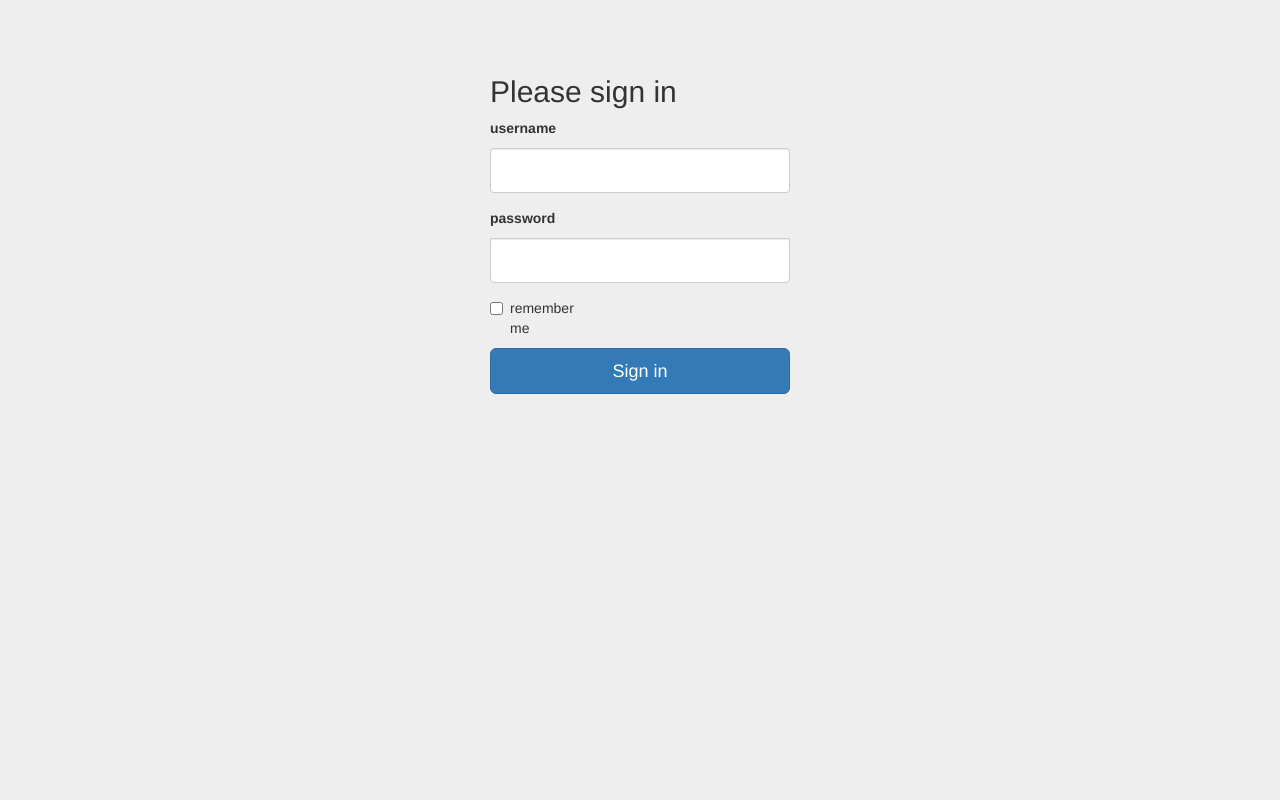
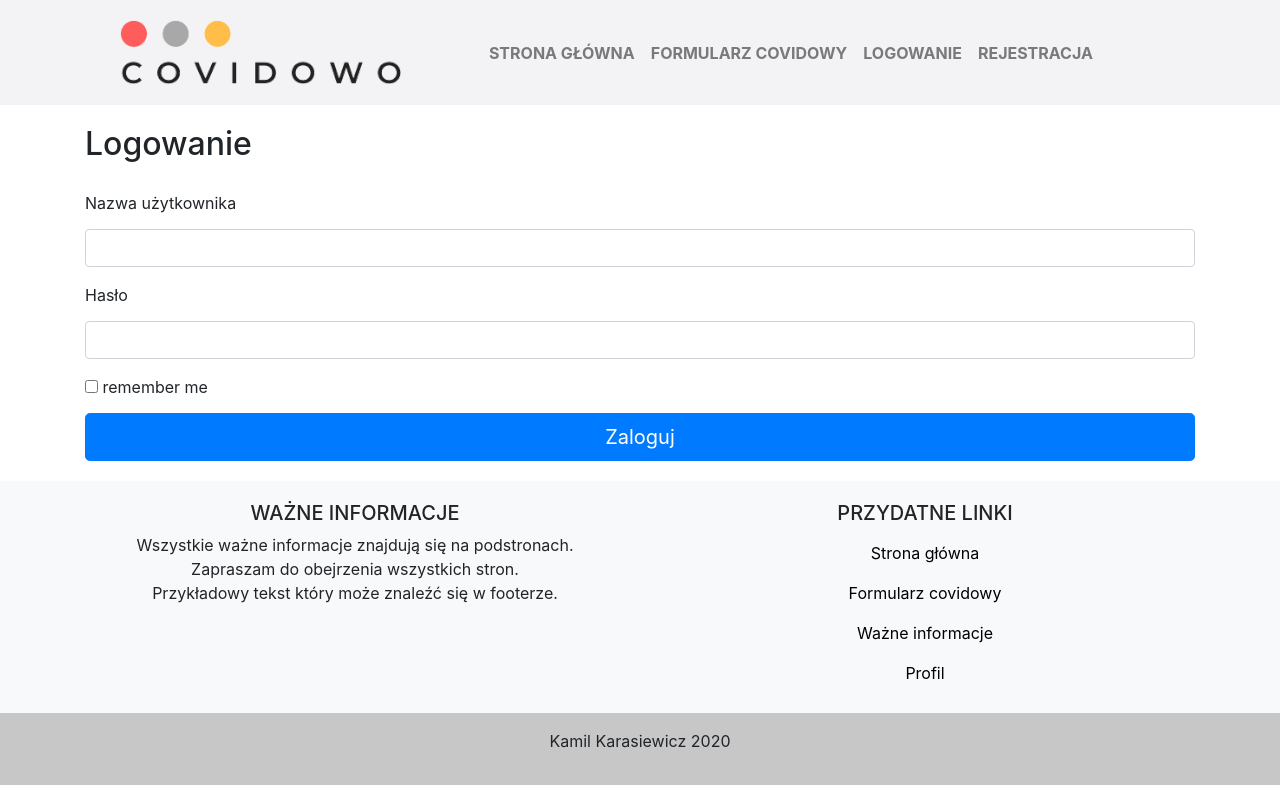
Before and after one commit to maxkonar/Python-projekt-zaliczeniowy, a Flask app: page /login in a window 1280 px wide. Run offline with Flask 2, Linux system fonts and the light colour scheme; some libraries are stand-ins or nearby versions.

Commit message:
Adding new forms and jquery

```diff
--- a/app.py
+++ b/app.py
@@ -1,4 +1,4 @@
-from flask import Flask, render_template, request, session, redirect
+from flask import Flask, render_template, request, session, redirect, flash, url_for
 from flask_bootstrap import Bootstrap
 from flask_wtf import FlaskForm
 from wtforms import StringField, PasswordField, BooleanField
@@ -65,7 +65,7 @@ def login():
                 login_user(user, remember=form.remember.data)
                 return redirect('dashboard')
 
-        return '<h1> Invalid username or password </h1>'
+        return render_template('login.html', form=form)
 
     return render_template('login.html', form=form)
 
@@ -79,14 +79,14 @@ def signup():
         new_user = User(username=form.username.data, email=form.email.data, password=hashed_password)
         db.session.add(new_user)
         db.session.commit()
-        return '<h1>' + form.username.data + ' ' + form.email.data + ' ' + form.password.data + '</h1>'
+        return redirect(url_for('login'))
 
     return render_template('signup.html', form=form)
 
 @app.route('/dashboard')
 @login_required
 def dashboard():
-    return render_template('dashboard.html', name = current_user.username)
+    return render_template('dashboard.html', name=current_user.username)
 
 
 @app.route('/logout')
--- a/static/js/custom.js
+++ b/static/js/custom.js
@@ -6,3 +6,15 @@ function myFunction() {
     x.style.display = "block";
   }
 }
+
+jQuery( document ).ready(function($){
+    if($('label[for=username]').length){
+        $('label[for=username]').text('Nazwa użytkownika');
+    }
+    if($('label[for=email]').length){
+        $('label[for=email]').text('Adres Email');
+    }
+    if($('label[for=password]').length){
+        $('label[for=password]').text('Hasło');
+    }
+});
--- a/static/styles/signin.css
+++ /dev/null
@@ -1,52 +0,0 @@
-body {
-  padding-top: 40px;
-  padding-bottom: 40px;
-  background-color: #eee;
-}
-
-.form-signin {
-  max-width: 330px;
-  padding: 15px;
-  margin: 0 auto;
-}
-
-.form-signin label {
-    position: unset;
-    overflow: unset;
-    height: 25px;
-    width: 100px;
-}
-
-.form-signin input {
-    margin-bottom: 15px;
-}
-
-.form-signin .form-signin-heading,
-.form-signin .checkbox {
-  margin-bottom: 10px;
-}
-.form-signin .checkbox {
-  font-weight: normal;
-}
-.form-signin .form-control {
-  position: relative;
-  height: auto;
-  -webkit-box-sizing: border-box;
-     -moz-box-sizing: border-box;
-          box-sizing: border-box;
-  padding: 10px;
-  font-size: 16px;
-}
-.form-signin .form-control:focus {
-  z-index: 2;
-}
-.form-signin input[type="email"] {
-  margin-bottom: -1px;
-  border-bottom-right-radius: 0;
-  border-bottom-left-radius: 0;
-}
-.form-signin input[type="password"] {
-  margin-bottom: 10px;
-  border-top-left-radius: 0;
-  border-top-right-radius: 0;
-}
--- a/static/styles/style.css
+++ b/static/styles/style.css
@@ -6,3 +6,11 @@
     overflow-x: hidden;
     overflow-y: hidden;
 }
+
+.form-signin h2 {
+    padding: 20px 0px;
+}
+
+.form-signin button {
+    margin-bottom: 20px;
+}
--- a/templates/base.html
+++ b/templates/base.html
@@ -11,6 +11,7 @@
     <link rel="stylesheet" type="text/css"  href="{{url_for('static', filename='styles/mobile.css')}}">
     <link rel="stylesheet" href="https://cdnjs.cloudflare.com/ajax/libs/font-awesome/4.7.0/css/font-awesome.min.css">
     <link rel="icon" type="image/png" sizes="192x192" href="{{url_for('static', filename='images/favicon.jpg')}}">
+    <script src="https://ajax.googleapis.com/ajax/libs/jquery/3.5.1/jquery.min.js"></script>
 </head>
 
 <body>
@@ -59,7 +60,6 @@
       </div>
     </section>
   </header>
-
 
 <main class="main">
 {% block content %} {% endblock  %}
--- a/templates/dashboard.html
+++ b/templates/dashboard.html
@@ -1,7 +1,7 @@
 {% extends "bootstrap/base.html" %}
 
 {% block title %}
-Dashboard
+Panel użytkownika
 {% endblock %}
 
 {% block styles %}
@@ -19,7 +19,7 @@ Dashboard
             <span class="icon-bar"></span>
             <span class="icon-bar"></span>
           </button>
-          <a class="navbar-brand" href="#">Covidowo</a>
+          <a class="navbar-brand" href="/">Covidowo</a>
         </div>
         <div id="navbar" class="navbar-collapse collapse">
           <ul class="nav navbar-nav navbar-right">
--- a/templates/login.html
+++ b/templates/login.html
@@ -1,25 +1,20 @@
-{% extends "bootstrap/base.html" %}
+{% extends "base.html" %}
 {% import "bootstrap/wtf.html" as wtf %}
 
 {% block title %}
-Login
+Logowanie
 {% endblock %}
 
-{% block styles %}
-{{super()}}
-<link rel="stylesheet" href="{{url_for('.static', filename='styles/signin.css')}}">
-{% endblock %}
 
 {% block content %}
     <div class="container">
-
       <form class="form-signin" method="POST" action="/login">
-        <h2 class="form-signin-heading">Please sign in</h2>
+        <h2 class="form-signin-heading">Logowanie</h2>
         {{ form.hidden_tag()}}
         {{ wtf.form_field(form.username) }}
         {{ wtf.form_field(form.password) }}
         {{ wtf.form_field(form.remember) }}
-        <button class="btn btn-lg btn-primary btn-block" type="submit">Sign in</button>
+        <button class="btn btn-lg btn-primary btn-block" type="submit">Zaloguj</button>
       </form>
 
     </div> <!-- /container -->
```
Also changed, not shown: templates/signup.html (+2 -6 lines), database.sqlite3.
